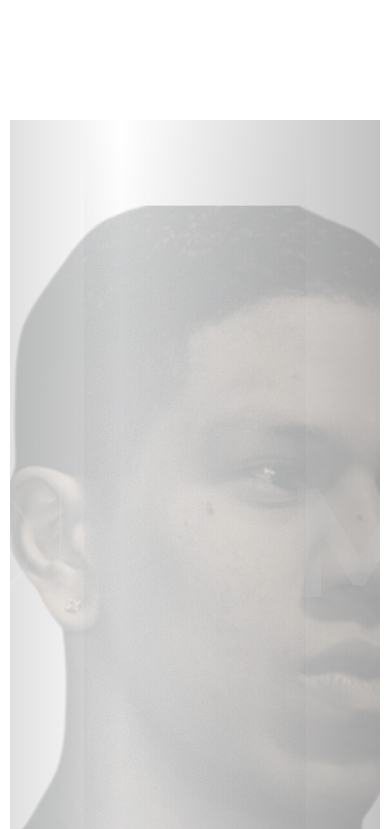
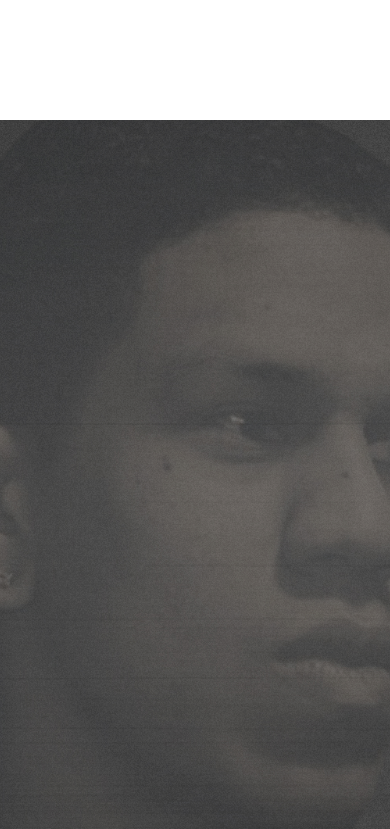
Before and after one commit to Lordev/portfolio, a Next.js app: page / in a window 390 px wide. Shown: the part 4174-5003 px from the top of the page. Built offline with nearby package versions, Linux system fonts and the light colour scheme.

Commit message:
feat: add background image and enhance About section components for improved visuals

```diff
--- a/src/app/projects/[slug]/page.tsx
+++ b/src/app/projects/[slug]/page.tsx
@@ -35,7 +35,7 @@ export default async function Page({ params }: {   params: Promise<{ slug: strin
 
     return (
         <>
-            <div className="relative z-10 bg-background border-b border-neutral-800 lg:pb-120" id="page">
+            <div className="relative z-10 bg-background  border-neutral-800 lg:pb-120" id="page">
                 <NavBar navbarDisplay='sticky' />
                 <div className="row in-container max-lg:flex max-lg:flex-col lg:grid 2xl:grid-cols-4 xl:grid-cols-3 md:grid-cols-2 gap-x-24">
                     <ProjectSidebar project={project} otherProjectsLinks={otherProjectsLinks} />
--- a/src/components/ui/LinkLine.tsx
+++ b/src/components/ui/LinkLine.tsx
@@ -11,7 +11,7 @@ type ButtonOrLinkProps =
 
 
 export default function LinkLine(props: ButtonOrLinkProps) {
-    const { label, size = 'md' } = props as BaseProps
+    const { label, size = 'sm' } = props as BaseProps
     const sizeClasses = {
         lg: 'text-title-lg lg:text-title-xl',
         md: 'text-title-sm md:text-title-md lg:text-title-lg',
--- a/src/content/home/about-section/AboutContent.tsx
+++ b/src/content/home/about-section/AboutContent.tsx
@@ -25,7 +25,7 @@ export default function AboutContent() {
     return (
         <div
             ref={containerRef}
-            className="row in-container bg-background"
+            className="bg-background"
             style={{ height: `${TOTAL_VH}vh` }}
         >
             <div className="sticky top-0 h-screen">
--- a/src/content/home/about-section/components/AboutCardsScroller.tsx
+++ b/src/content/home/about-section/components/AboutCardsScroller.tsx
@@ -1,4 +1,5 @@
 'use client';
+import Image from 'next/image';
 import { MotionValue } from 'framer-motion';
 import AboutImage from './AboutImage';
 import AboutMarquee from './AboutMarquee';
@@ -8,33 +9,16 @@ import { aboutCards } from '../data';
 export default function AboutCardsScroller({ scrollYProgress }: { scrollYProgress: MotionValue<number> }) {
     return (
         <div className="sticky top-0 h-screen overflow-hidden">
-            <div className="absolute inset-0" />
-            <div className="absolute inset-y-0 left-1/2 transform -translate-x-1/2 w-full lg:w-[48%] pointer-events-none">
-                <AboutImage />
+            <div className="pointer-events-none absolute inset-0 opacity-90">
+                <Image
+                    src="/about/about-background.jpg"
+                    alt=""
+                    fill
+                    sizes="100vw"
+                    className="object-cover"
+                    priority={false}
+                />
             </div>
-            <AboutMarquee />
-            <div className="absolute inset-0 bg-[linear-gradient(90deg,rgba(0,0,0,0.12)_0%,rgba(0,0,0,0)_30%,rgba(0,0,0,0.24)_100%)]" />
-
-            {/* Distorted grain overlay */}
-            <svg className="pointer-events-none absolute left-2/4 transform -translate-x-1/2 w-3/5 h-full opacity-[0.18] mix-blend-soft-light" aria-hidden>
-                <defs>
-                    <filter id="about-grain">
-                        <feTurbulence type="fractalNoise" baseFrequency="0.72" numOctaves="4" stitchTiles="stitch" />
-                        <feColorMatrix type="saturate" values="0" />
-                    </filter>
-                    <linearGradient id="about-grain-fade" x1="0" y1="0" x2="0" y2="1">
-                        <stop offset="0%"   stopColor="white" stopOpacity="0" />
-                        <stop offset="20%"  stopColor="white" stopOpacity="1" />
-                        <stop offset="80%"  stopColor="white" stopOpacity="1" />
-                        <stop offset="100%" stopColor="white" stopOpacity="0" />
-                    </linearGradient>
-                    <mask id="about-grain-mask">
-                        <rect width="100%" height="100%" fill="url(#about-grain-fade)" />
-                    </mask>
-                </defs>
-                <rect width="100%" height="100%" filter="url(#about-grain)" mask="url(#about-grain-mask)" />
-            </svg>
-
             <div className="relative z-10 h-full items-center">
                 <div className="hidden lg:block" />
                 <div className="relative h-full overflow-hidden px-24 py-64 lg:px-64">
--- a/src/content/home/about-section/components/AboutImage.tsx
+++ b/src/content/home/about-section/components/AboutImage.tsx
@@ -2,10 +2,7 @@ import Image from 'next/image';
 
 export default function AboutImage() {
     return (
-        <div
-            className="relative h-full w-full overflow-hidden top-0 opacity-70"
-            style={{ maskImage: 'linear-gradient(to bottom, transparent 0%, black 5%, black 95%, transparent 100%)' }}
-        >
+        <div className="relative h-full w-full overflow-hidden top-0 opacity-100 z-3">
             <Image
                 src="/about/img-headshot.png"
                 alt=""
--- a/src/content/home/about-section/components/AboutMarquee.tsx
+++ b/src/content/home/about-section/components/AboutMarquee.tsx
@@ -4,7 +4,7 @@ import { motion } from 'framer-motion';
 const CHUNK = (
     <>
         <span className="font-thin">About</span>
-        <span className="font-bold">&nbsp;Me</span>
+        <span className="font-medium">&nbsp;Me</span>
         <span className="font-thin mx-48 select-none">—</span>
     </>
 );
@@ -15,7 +15,7 @@ const repeated = Array.from({ length: 6 }, (_, i) => (
 
 export default function AboutMarquee() {
     return (
-        <div className="pointer-events-none absolute inset-y-0 inset-x-0 z-[5] flex w-full items-center overflow-hidden opacity-10 mix-blend-difference">
+        <div className="pointer-events-none absolute inset-y-0 inset-x-0 z-[5] flex w-full items-center overflow-hidden opacity-20 mix-blend-difference">
             <motion.div
                 animate={{ x: ['-50%', '0%'] }}
                 transition={{ duration: 24, repeat: Infinity, ease: 'linear' }}
```
Also changed, not shown: public/about/about-background.jpg (added).
